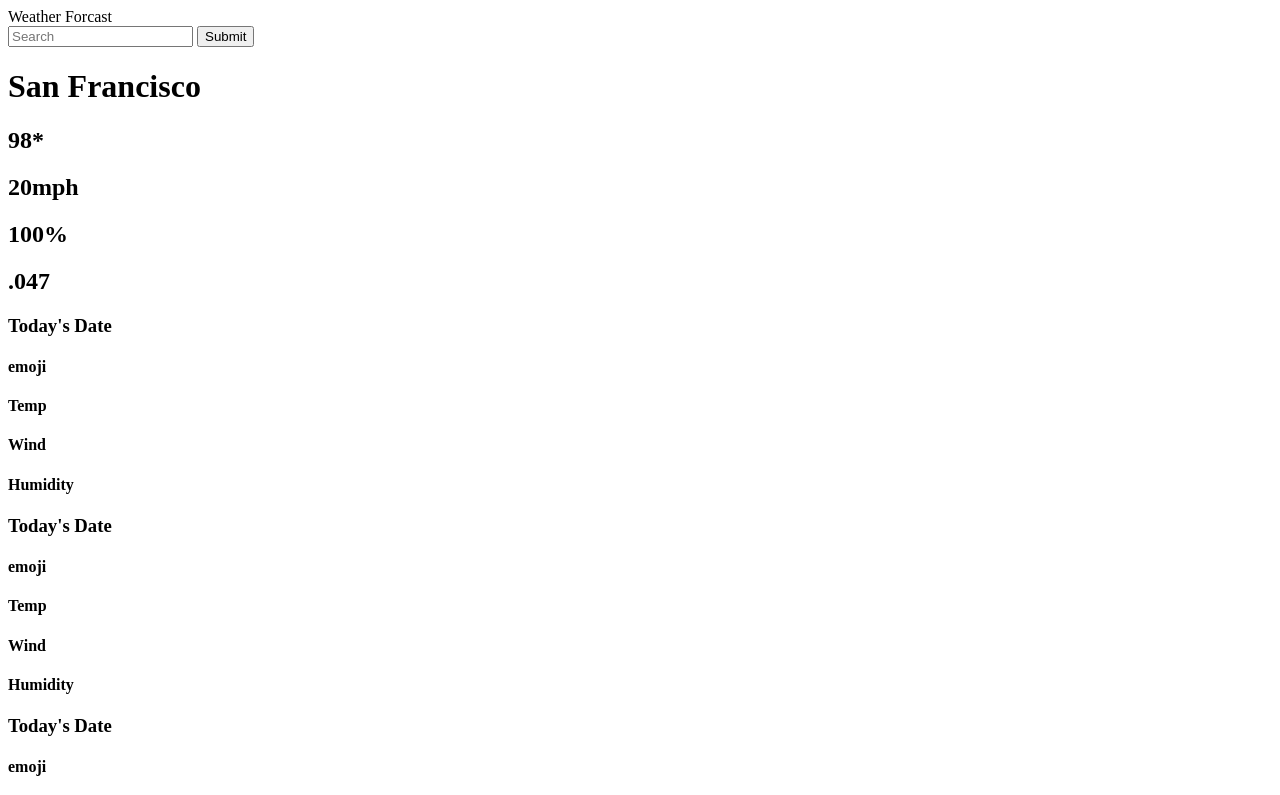
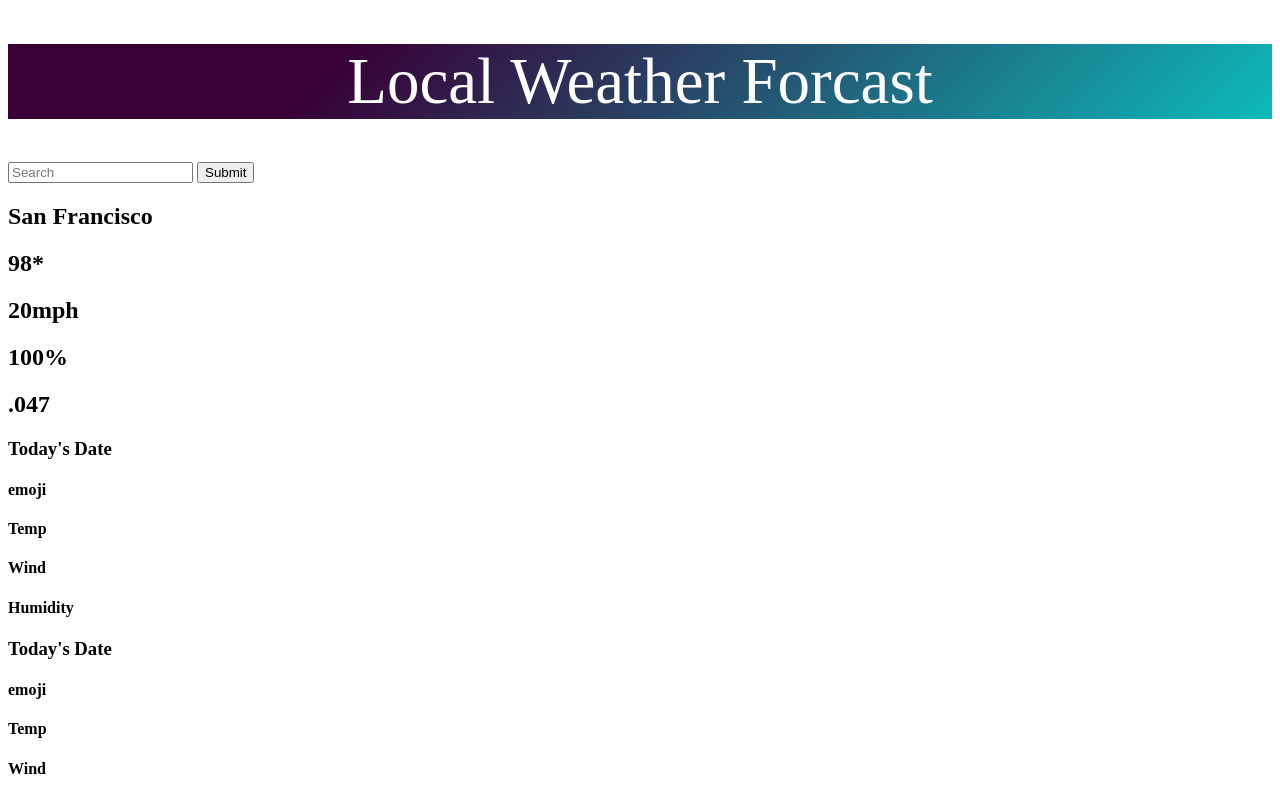
Before and after one commit to TenderDigits/WeatherAPI, a plain HTML site: page index.html in a window 1280 px wide. Shown: the top 795 px of the page. Drawn offline with Linux system fonts and the light colour scheme.

Commit message:
header positioned and styled

```diff
--- a/css/style.css
+++ b/css/style.css
@@ -0,0 +1,9 @@
+.header {
+    background-color: #0cbaba;
+    background-image: linear-gradient(315deg, #0cbaba 0%, #380036 74%);
+    height: 75px;
+    text-align: center;
+    color: white;
+    font-weight: 300;
+    font-size: 65px;
+}
--- a/index.html
+++ b/index.html
@@ -9,7 +9,7 @@
 </head>
 <body>
     <header>
-        Weather Forcast
+        <h1 id="title" class="header">Local Weather Forcast</h1>
     </header>
     <aside>
         <input
@@ -17,9 +17,9 @@
         <button class="submitBtn" type="submit">Submit</button>
     </aside>
     <div>
-        <h1 id="cityname" class="city">
+        <h2 id="cityname" class="city">
             San Francisco
-        </h1>
+        </h2>
         <h2 id="temp" class="temperature">
             98*
         </h2>
```
